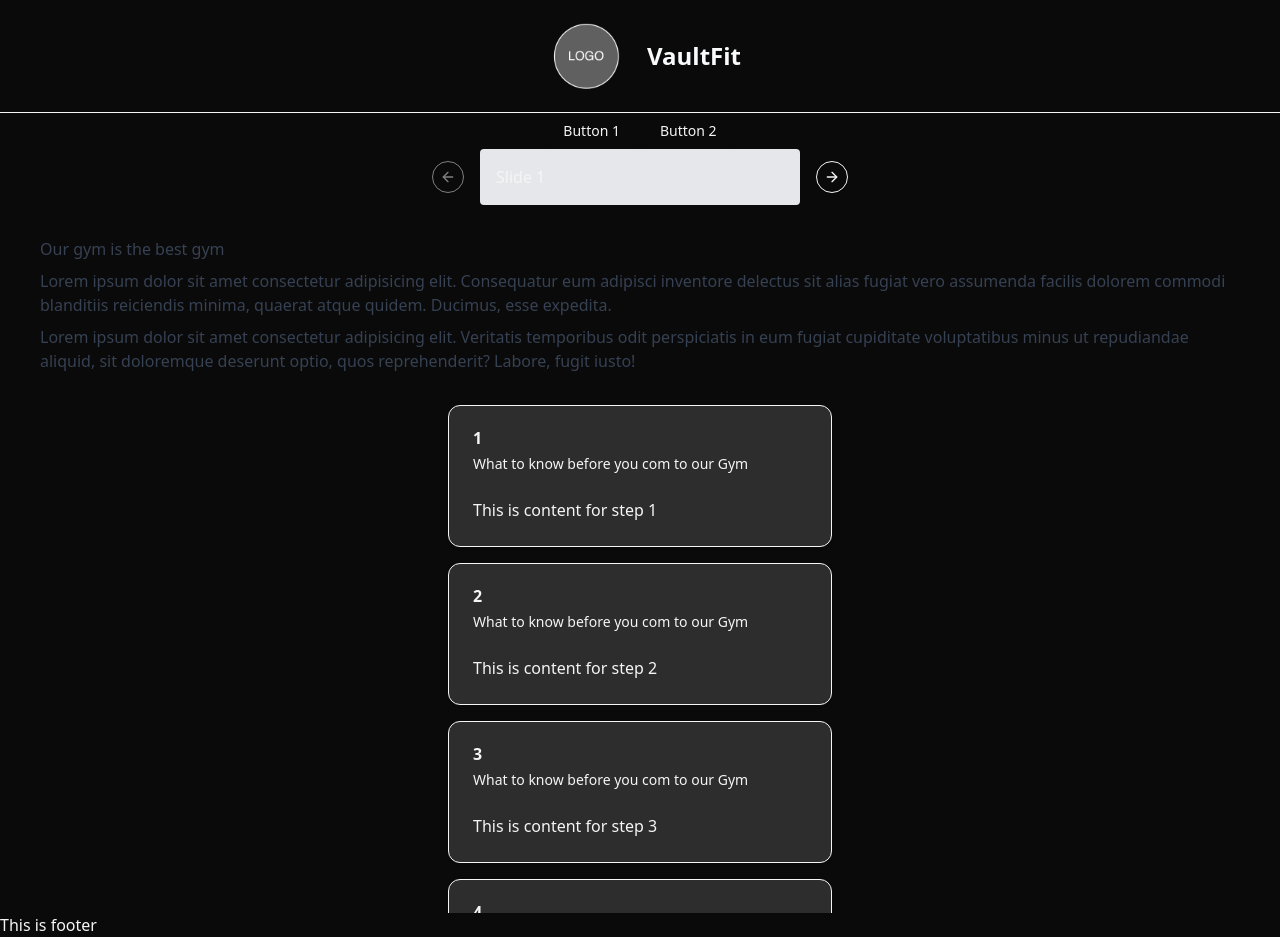
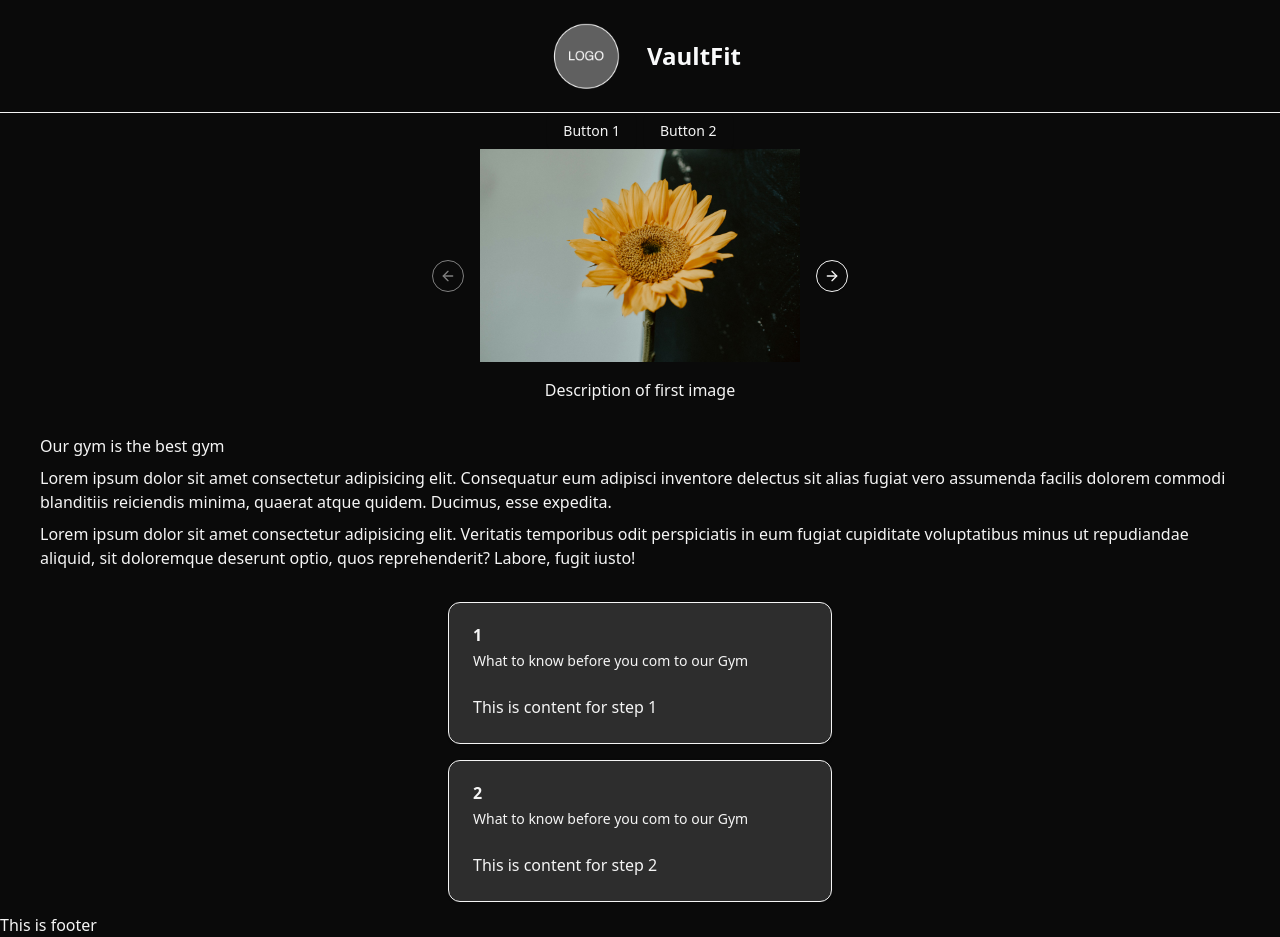
Before and after one commit to evahli/vault-fit, a React (Vite) app: page / in a window 1280 px wide. Built offline with nearby package versions, Linux system fonts and the light colour scheme.

Commit message:
carousel image

```diff
--- /dev/null
+++ b/src/components/ImageCarousel.jsx
@@ -0,0 +1,64 @@
+import {
+  Carousel,
+  CarouselContent,
+  CarouselItem,
+  CarouselNext,
+  CarouselPrevious,
+} from '@/components/ui/carousel';
+
+import placeholder from '../images/placeholder-image-carousel.jpg';
+
+export const ImageCarousel = () => {
+  return (
+    <>
+      <div className='w-screen'>
+        <Carousel className="w-full max-w-xs mx-auto">
+          <CarouselContent>
+            <CarouselItem>
+              <img src={placeholder} alt="placeholder"/>
+              <p className="text-center pt-4">Description of first image</p>
+            </CarouselItem>
+            <CarouselItem>
+              <img src={placeholder} alt="placeholder" />
+              <p className="text-center pt-4">Description of second image</p>
+            </CarouselItem>
+            <CarouselItem>
+              <img src={placeholder} alt="placeholder" />
+              <p className="text-center pt-4">Description of third image</p>
+            </CarouselItem>
+            <CarouselItem>
+              <img src={placeholder} alt="placeholder" />
+              <p className="text-center pt-4">Description of fourth image</p>
+            </CarouselItem>
+            <CarouselItem>
+              <img src={placeholder} alt="placeholder" />
+              <p className="text-center pt-4">Description of fifth image</p>
+            </CarouselItem>
+            <CarouselItem>
+              <img src={placeholder} alt="placeholder" />
+              <p className="text-center pt-4">Description of sixth image</p>
+            </CarouselItem>
+          </CarouselContent>
+
+          <CarouselPrevious/>
+          <CarouselNext/>
+        </Carousel>
+      </div>
+      <div className='className="max-w-prose mx-auto px-10 mt-8 space-y-2 text--text leading-loose"'>
+        <p>Our gym is the best gym</p>
+        <p>
+          Lorem ipsum dolor sit amet consectetur adipisicing elit. Consequatur
+          eum adipisci inventore delectus sit alias fugiat vero assumenda
+          facilis dolorem commodi blanditiis reiciendis minima, quaerat atque
+          quidem. Ducimus, esse expedita.
+        </p>
+        <p>
+          Lorem ipsum dolor sit amet consectetur adipisicing elit. Veritatis
+          temporibus odit perspiciatis in eum fugiat cupiditate voluptatibus
+          minus ut repudiandae aliquid, sit doloremque deserunt optio, quos
+          reprehenderit? Labore, fugit iusto!
+        </p>
+      </div>
+    </>
+  );
+};
--- a/src/pages/Homepage.jsx
+++ b/src/pages/Homepage.jsx
@@ -1,13 +1,14 @@
 import { ButtonsContainer } from '@/components/ButtonsContainer';
+import { ImageCarousel } from '@/components/imageCarousel';
 import { InfoCards } from '@/components/InfoCards';
-import { TakeATour } from '@/components/TakeATour';
+
 
 export const Homepage = () => {
   return (
     <>
       <div className='h-screen overflow-y-auto'>
         <ButtonsContainer />
-        <TakeATour />
+        <ImageCarousel />
         <InfoCards />
       </div>
     </>
```
Also changed, not shown: src/images/placeholder-image-carousel.jpg (added).
